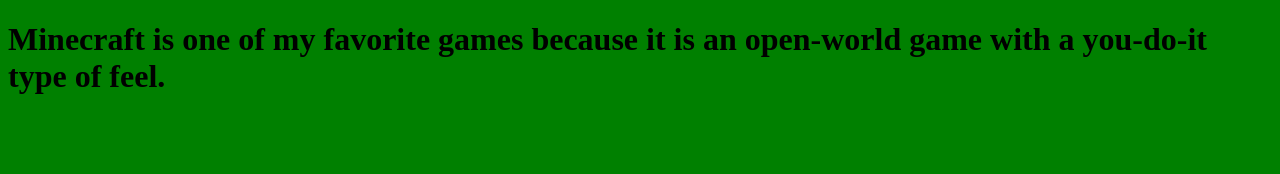
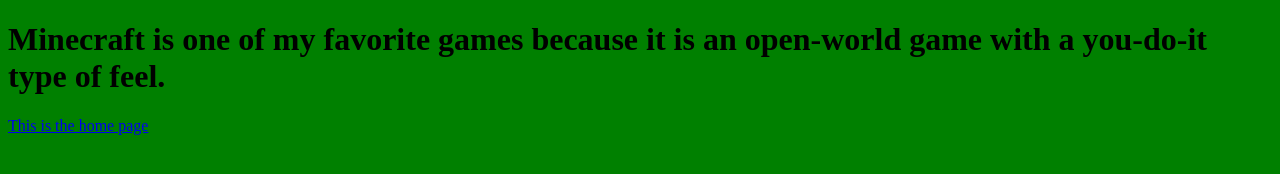
Before and after one commit to reidlemons/reidlemons.github.io, a plain HTML site: page minecraft.html in a window 1280 px wide. Drawn offline with Linux system fonts and the light colour scheme.

Commit message:
made it work

```diff
--- a/minecraft.html
+++ b/minecraft.html
@@ -6,6 +6,6 @@
 </head>
 <body style="background-color:green">
 <h1>Minecraft is one of my favorite games because it is an open-world game with a you-do-it type of feel.</h1>
-<a href="http://reidlemons.com"
+<a href="http://reidlemons.com">This is the home page</a>
 </body>
 </html>
```
